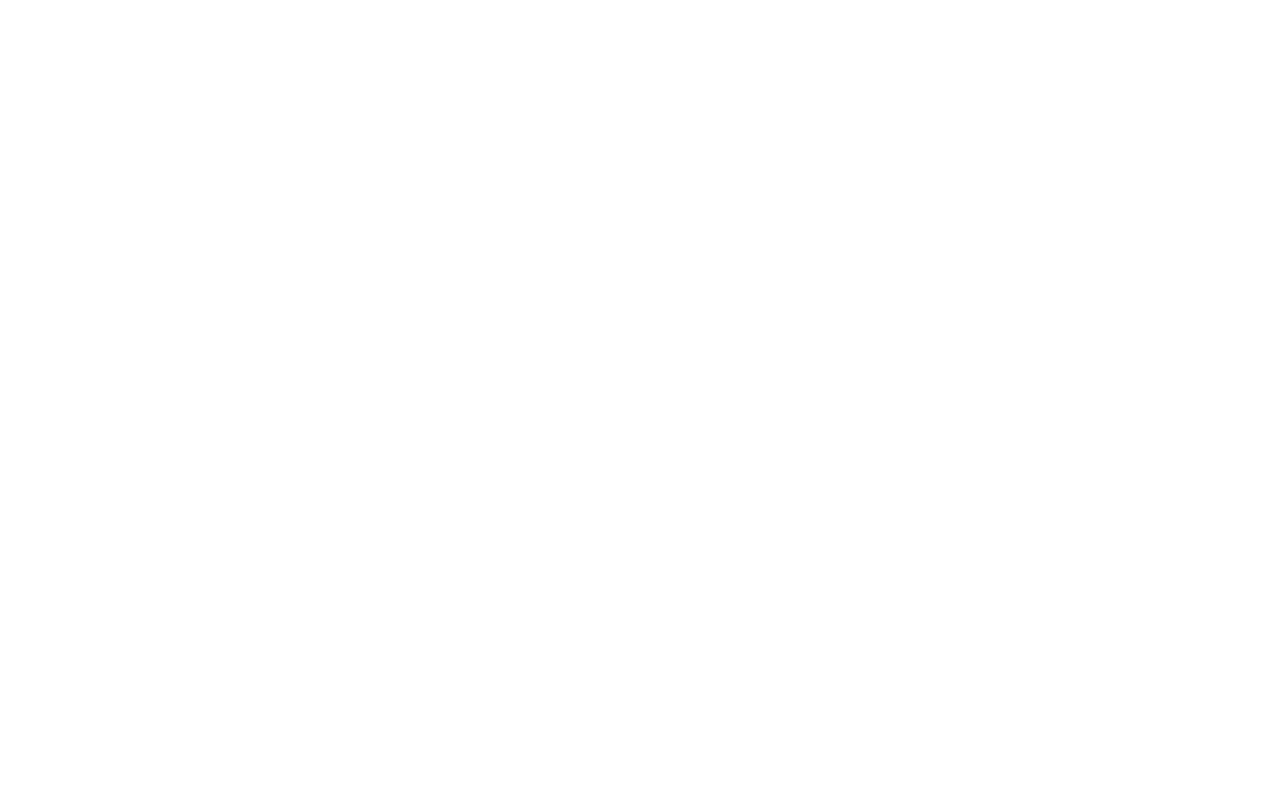
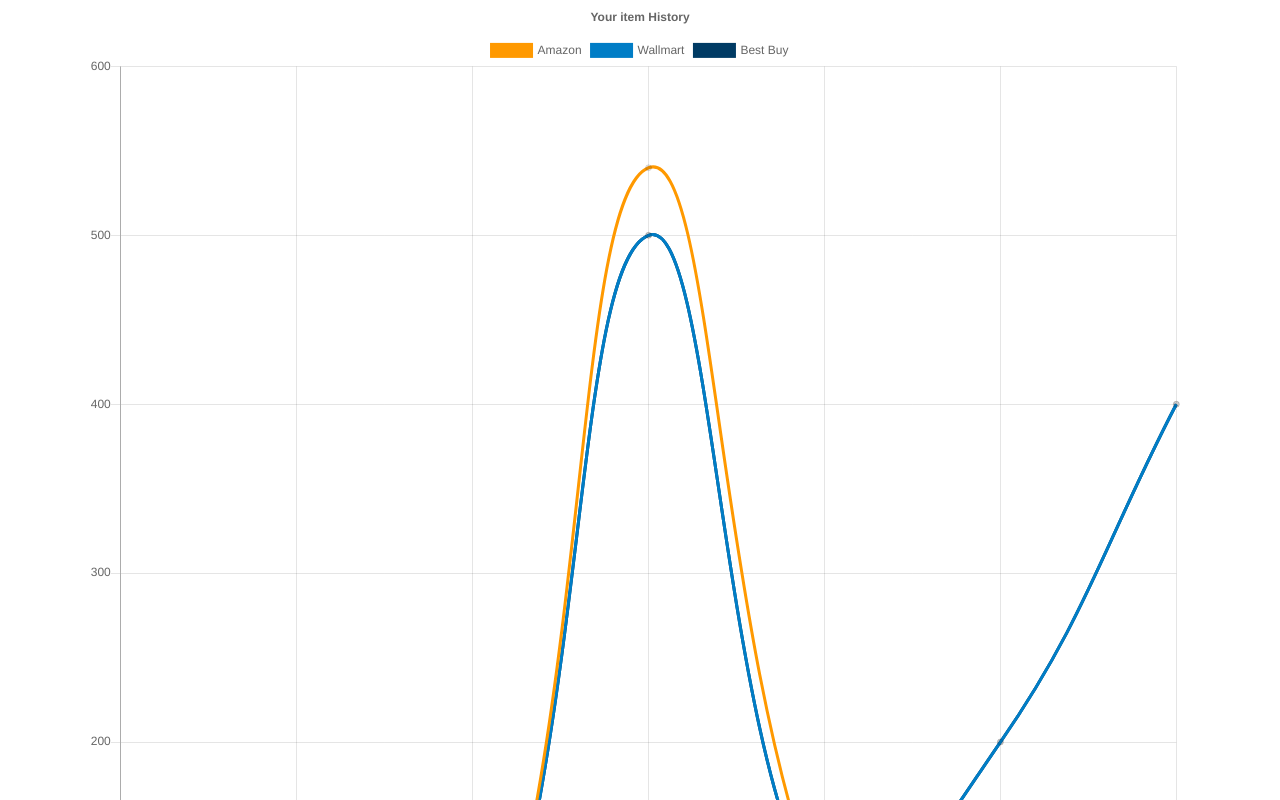
Before and after one commit to xrachhel/sapling, a React (Create React App) app in the folder sapling/: page / in a window 1280 px wide. Shown: the top 800 px of the page. Built offline with nearby package versions, Linux system fonts and the light colour scheme.

Commit message:
finished the graph

```diff
--- a/sapling/src/App.js
+++ b/sapling/src/App.js
@@ -1,13 +1,83 @@
-import React, {useState} from 'react';
-import {Modal,Button,Container,Row,Col} from "react-bootstrap";
+import React from 'react';
+import {Container} from "react-bootstrap"
 import {Bar,Line,Pie} from "react-chartjs-2";
-import './App.css';
+
 
 
 function App() {
 
   return (
     <div>
+    <Container>
+            <Line
+                  data={{
+                    // This label will carrie teh price of Amazon by determining days as labels, data as price and the background color will represent that store
+                    labels:["Day 1","Day 2","Day 3","Day 4","Day 5","Day 6","Day 7"],
+                    datasets:[{
+                      label:"Amazon",
+                      fill:false,
+                      data:[
+                        "$"+110.00,
+                        14.00,
+                        20.00,
+                        540.00,
+                        100.00,
+                        20.00,
+                        40.00
+                      ],
+                      borderColor:[
+                        "rgb(255, 153, 0)"
+                      ]
+                    },{
+
+                    label:"Wallmart",
+                    fill:false,
+                    data:[
+                      10.00,
+                      1.00,
+                      20.00,
+                      500.00,
+                      100.00,
+                      200.00,
+                      400.00
+                    ],
+                    borderColor:[
+                      "rgb(0, 125, 198)"
+
+                    ]
+                  },
+                  {
+
+                    label:"Best Buy",
+                    fill:false,
+                    data:[
+                      10.00,
+                      1.00,
+                      20.00,
+                      500.00,
+                      100.00,
+                      200.00,
+                      400.00
+                    ],
+                    borderColor:[
+                      "rgb(0, 59, 100)"
+
+                    ],
+                  }
+                  ]
+                  }}
+                  width={10000}
+                  height={10000}
+                  options={{
+                    title:{
+                      display:true,
+                      text:"Your item History"
+                    }
+                  }}
+                  />
+
+        </Container>
+
     </div>
   );
 }
```
Also changed, not shown: sapling/src/components/Graph/index.js (+42 -0 lines).
